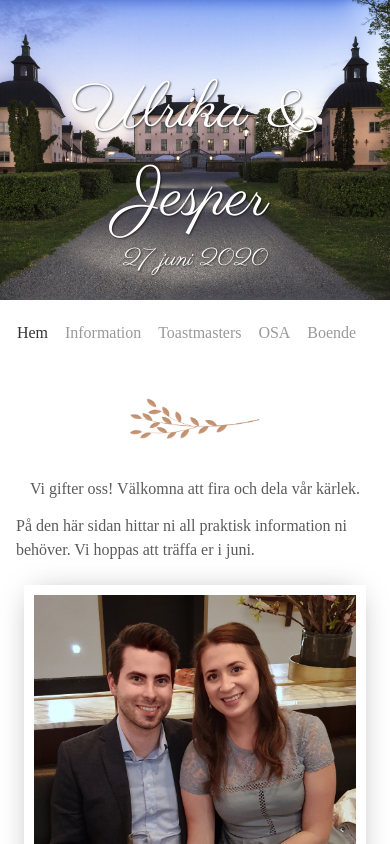
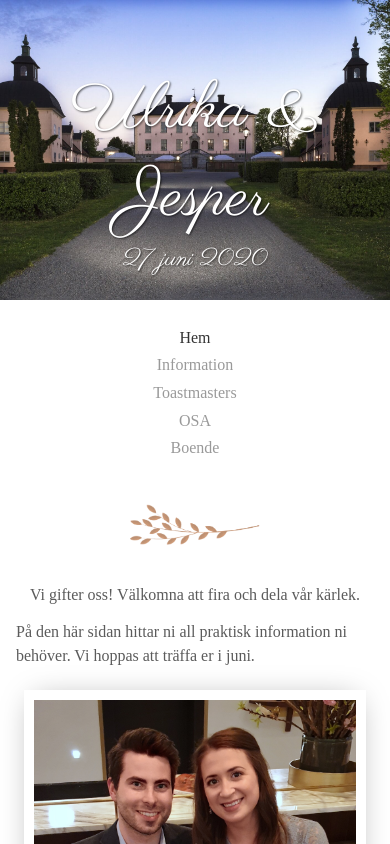
Before and after one commit to jesper-nord/brollop-web, a React (Create React App) app: page /#home in a window 390 px wide. Shown: the top 844 px of the page. Built offline with nearby package versions, Linux system fonts and the light colour scheme; a web font is replaced by a local one.

Commit message:
mobile menu fixes

```diff
--- a/src/components/menu/menu.css
+++ b/src/components/menu/menu.css
@@ -1,21 +1,28 @@
 .menu-holder {
+  width: 100vw;
   padding-top: 1.5em;
-  padding-bottom: 1.5em;
-  width: 100vw;
 }
 
 @media only screen and (min-width: 640px) {
   .menu-holder {
     width: 50%;
+    padding-bottom: 1.5em;
   }
 }
 
 .menu {
   display: flex;
-  justify-content: space-evenly;
+  flex-direction: column;
   list-style-type: none;
   padding: 0;
   margin: 0;
+}
+
+@media only screen and (min-width: 640px) {
+  .menu {
+    flex-direction: row;
+    justify-content: space-evenly;
+  }
 }
 
 .menu-item {
@@ -23,6 +30,13 @@
   font-family: 'Fauna One', serif;
   cursor: pointer;
   display: inline;
+  margin: 0.3em 0;
+}
+
+@media only screen and (min-width: 640px) {
+  .menu-item {
+    margin: 0;
+  }
 }
 
 .menu-item:hover {
```
